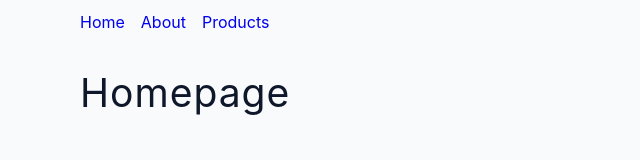
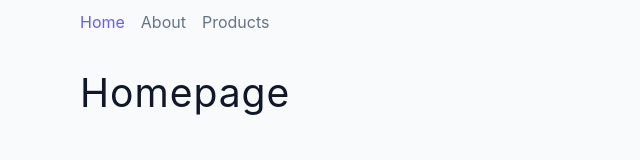
Before and after one commit to OkanAcioglu/react-router, a React (Create React App) app: page / in a window 1280 px wide. Shown: the top 160 px of the page, without its empty margins (0-640 px from the left). Built offline with nearby package versions, Linux system fonts and the light colour scheme.

Commit message:
NavLink-styling

```diff
--- /dev/null
+++ b/src/components/StyledNavbar.js
@@ -0,0 +1,50 @@
+//! There is special component that we can grab from the react-router-dom is NavLink is that in style and also in className we can pass in the function where there is a property by the name of "isActive" and based on that we can setup some type of styling.
+
+import { NavLink } from 'react-router-dom'
+
+const NavBar = () => {
+  return (
+    <nav className='navbar'>
+      <NavLink
+        to='/'
+        className={({ isActive }) => (isActive ? 'link active' : 'link')}
+      >
+        Home
+      </NavLink>
+      <NavLink
+        to='/about'
+        className={({ isActive }) => (isActive ? 'link active' : 'link')}
+      >
+        About
+      </NavLink>
+      <NavLink
+        to='/products'
+        className={({ isActive }) => (isActive ? 'link active' : 'link')}
+      >
+        Products
+      </NavLink>
+    </nav>
+  )
+}
+
+export default NavBar
+
+//? Approach 1...
+// const NavBar = () => {
+//   return (
+//     <nav className='navbar'>
+//       <NavLink
+//         to='/'
+//         //! Note that below is a function and in order to work both parameter and return must be in curly braces.
+//         //! Also we can add whatever we want in the function.
+//         style={({ isActive }) => {
+//           return { color: isActive ? 'red' : 'grey' }
+//         }}
+//       >
+//         Home
+//       </NavLink>
+//       <NavLink to='/about'>About</NavLink>
+//       <NavLink to='/products'>Products</NavLink>
+//     </nav>
+//   )
+// }
--- a/src/pages/SharedLayout.js
+++ b/src/pages/SharedLayout.js
@@ -1,10 +1,14 @@
-import { Link, Outlet } from 'react-router-dom'
+import { Outlet } from 'react-router-dom'
 import NavBar from '../components/NavBar'
+import StyledNavbar from '../components/StyledNavbar'
+
+//! Now our active link gets different styling...
+//! Why is happening is that by default if we use that NavLink, react-router adds the class of active to it. If we setup a active class and if we use NavLink the class will be automatically added.
 
 const SharedLayout = () => {
   return (
     <>
-      <NavBar />
+      <StyledNavbar />
       <Outlet />
     </>
   )
```
Also changed, not shown: src/App.js (+1 -14 lines).
